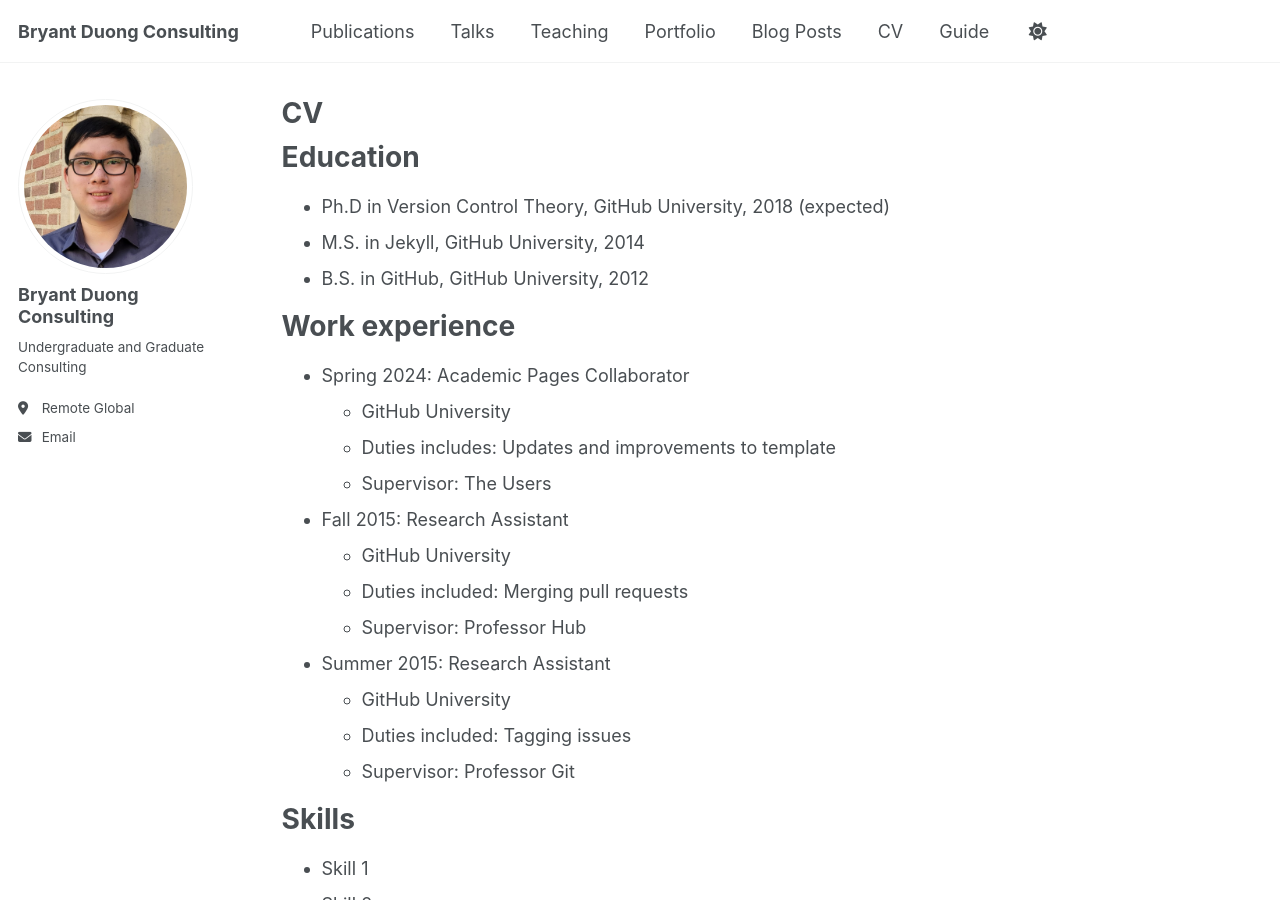
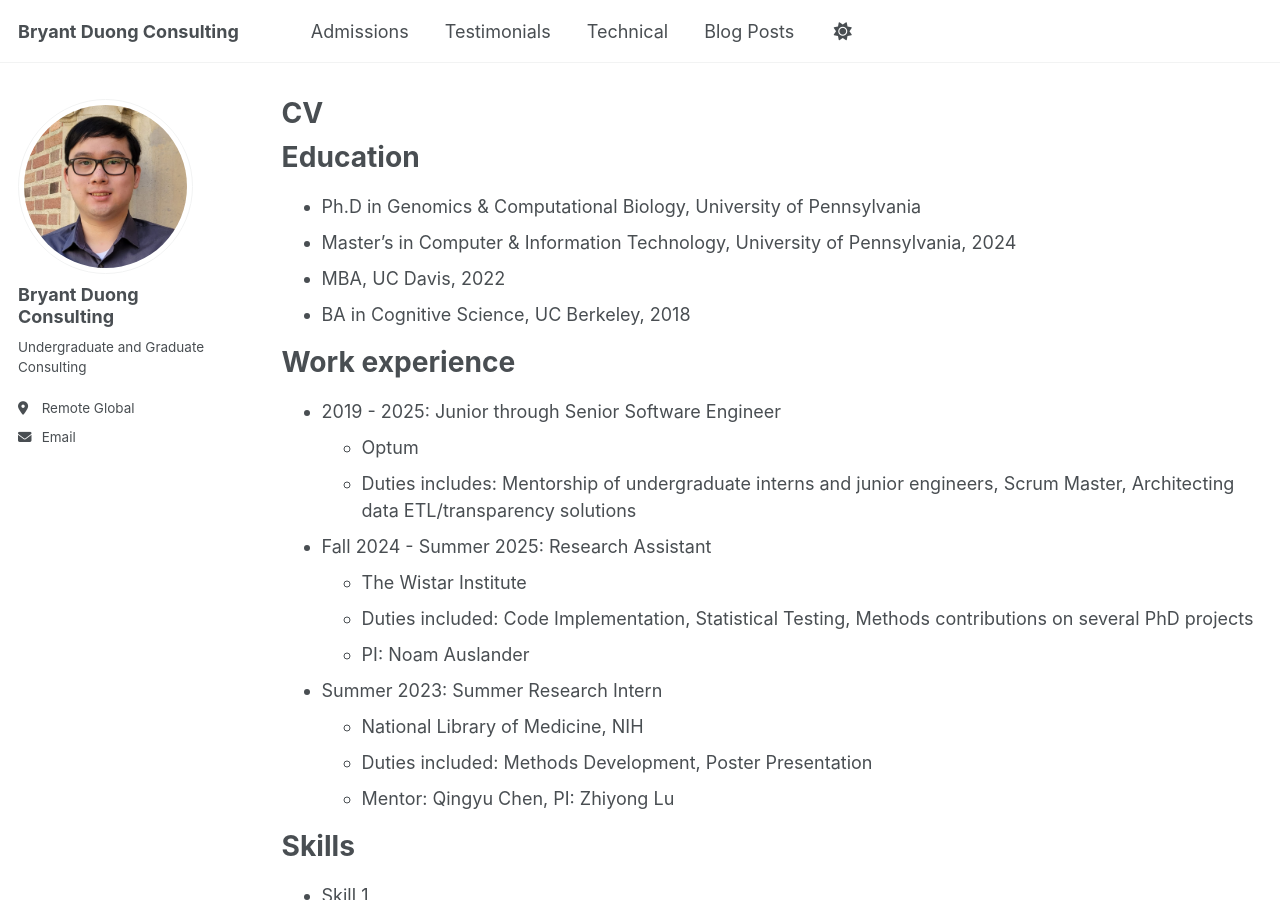
Before and after one commit to bryantduongconsulting/bryantduongconsulting.github.io, a Jekyll site: the page built from _pages/cv.md, in a window 1280 px wide and 900 px high. Built offline with Jekyll 4.4.1, drawn with Linux system fonts in a browser that asks for light colours; a script that is not in the unit is left out.

```diff
--- a/_data/navigation.yml
+++ b/_data/navigation.yml
@@ -8,26 +8,26 @@
 #      Markdown formatted page while the second is generated using JSON.
 
 main:
-  - title: "Publications"
-    url: /publications/
+  - title: "Admissions"
+    url: /admissions/
 
-  - title: "Talks"
-    url: /talks/
+  - title: "Testimonials"
+    url: /testimonials/
 
-  - title: "Teaching"
-    url: /teaching/
+  - title: "Technical"
+    url: /tech_consult/
 
-  - title: "Portfolio"
-    url: /portfolio/
+  # - title: "Portfolio"
+  #  url: /portfolio/
 
   - title: "Blog Posts"
     url: /year-archive/
 
-  - title: "CV"
-    url: /cv/
+  # - title: "CV"
+  # url: /cv/
 
   # - title: "CV"
   #   url: /cv-json/
 
-  - title: "Guide"
-    url: /markdown/
+  # - title: "Guide"
+  #  url: /markdown/
--- a/_pages/cv.md
+++ b/_pages/cv.md
@@ -11,26 +11,26 @@ redirect_from:
 
 Education
 ======
-* Ph.D in Version Control Theory, GitHub University, 2018 (expected)
-* M.S. in Jekyll, GitHub University, 2014
-* B.S. in GitHub, GitHub University, 2012
+* Ph.D in Genomics & Computational Biology, University of Pennsylvania
+* Master's in Computer & Information Technology, University of Pennsylvania, 2024
+* MBA, UC Davis, 2022
+* BA in Cognitive Science, UC Berkeley, 2018
 
 Work experience
 ======
-* Spring 2024: Academic Pages Collaborator
-  * GitHub University
-  * Duties includes: Updates and improvements to template
-  * Supervisor: The Users
+* 2019 - 2025: Junior through Senior Software Engineer
+  * Optum
+  * Duties includes: Mentorship of undergraduate interns and junior engineers, Scrum Master, Architecting data ETL/transparency solutions
 
-* Fall 2015: Research Assistant
-  * GitHub University
-  * Duties included: Merging pull requests
-  * Supervisor: Professor Hub
+* Fall 2024 - Summer 2025: Research Assistant
+  * The Wistar Institute
+  * Duties included: Code Implementation, Statistical Testing, Methods contributions on several PhD projects
+  * PI: Noam Auslander
 
-* Summer 2015: Research Assistant
-  * GitHub University
-  * Duties included: Tagging issues
-  * Supervisor: Professor Git
+* Summer 2023: Summer Research Intern
+  * National Library of Medicine, NIH
+  * Duties included: Methods Development, Poster Presentation
+  * Mentor: Qingyu Chen, PI: Zhiyong Lu
 
 Skills
 ======
```
Also changed, not shown: _pages/services.md (added, +60 -0 lines), _pages/tech_consult.md (added, +78 -0 lines), _pages/testimonials.md (added, +16 -0 lines).
